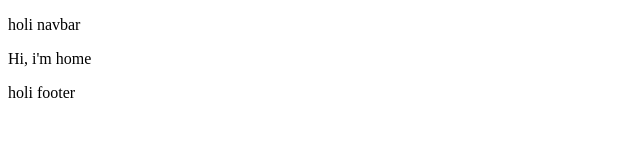
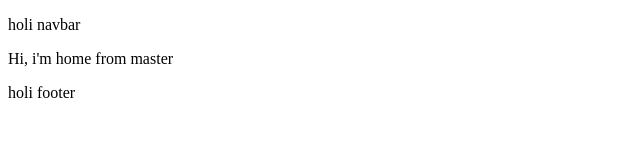
Before and after one commit to Neisser/commerce-front, a Next.js app: page / in a window 1280 px wide. Shown: the top 160 px of the page, without its empty margins (0-640 px from the left). Built offline with nearby package versions, Linux system fonts and the light colour scheme.

Commit message:
initial commit for master

```diff
--- a/pages/index.js
+++ b/pages/index.js
@@ -2,6 +2,6 @@ import Head from 'next/head'
 
 export default function Home() {
   return (
-    <div>Hi, i'm home</div>
+    <div>Hi, i'm home from master</div>
   )
 }
```
